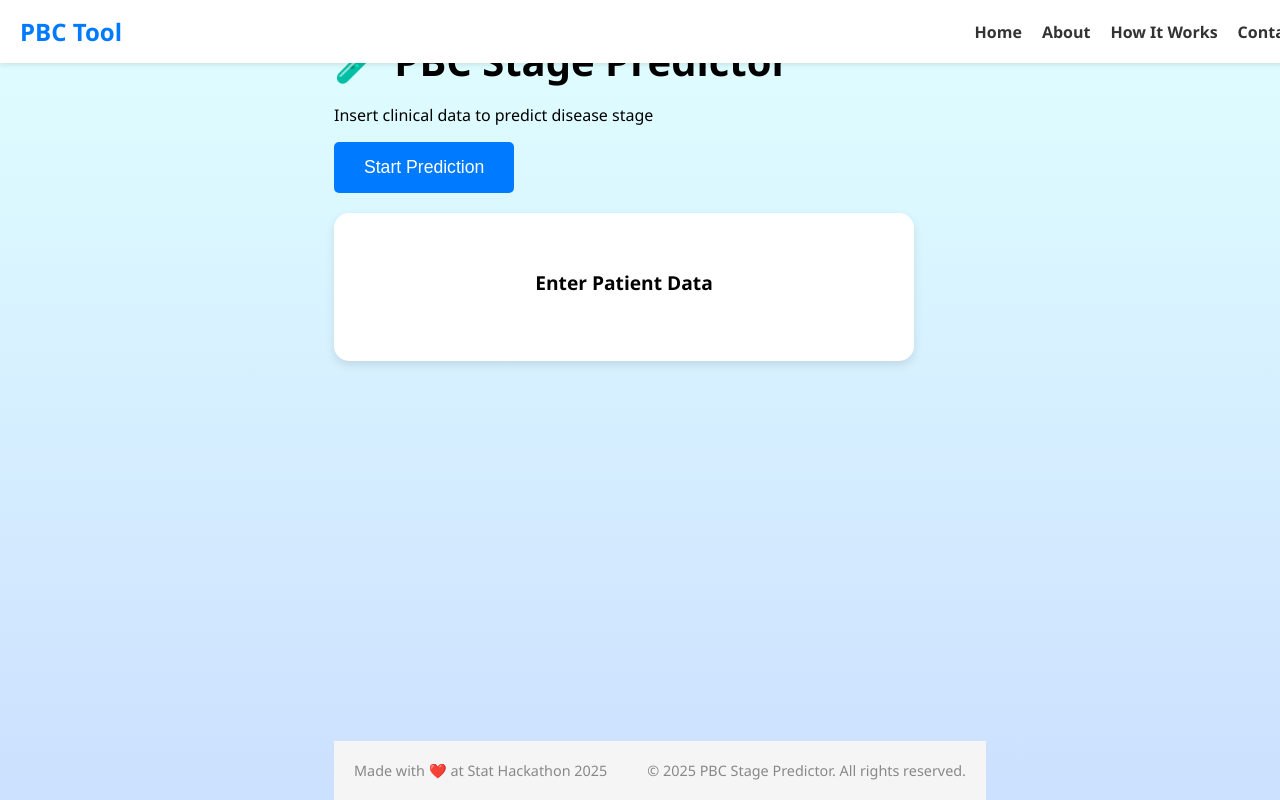
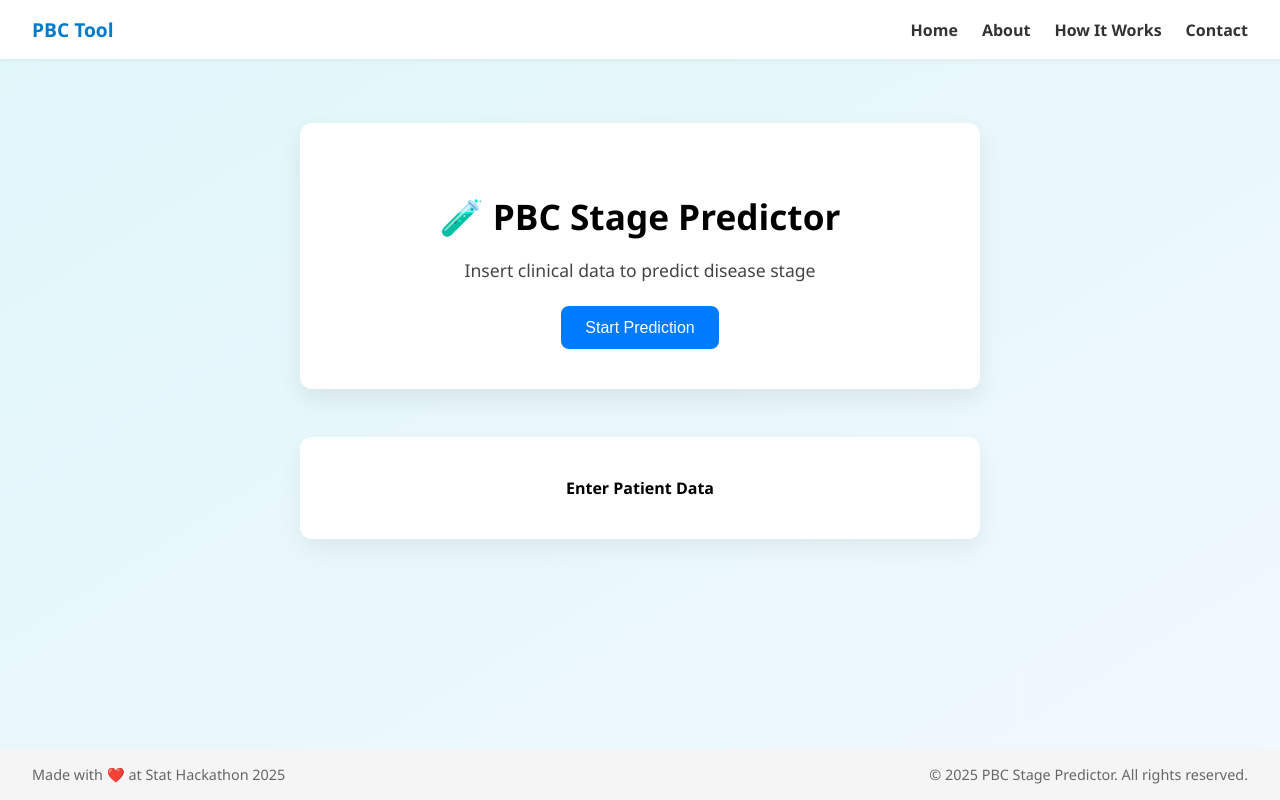
Before and after one commit to 63rude/Stat-Hackathon-Website, a React (Vite) app: page / in a window 1280 px wide. Built offline with nearby package versions, Linux system fonts and the light colour scheme.

Commit message:
Fix minor layout and interaction bugs

```diff
--- a/index.html
+++ b/index.html
@@ -4,26 +4,17 @@
     <meta charset="UTF-8" />
     <meta name="viewport" content="width=device-width, initial-scale=1.0" />
     <title>PBC Stage Predictor</title>
-    <link rel="stylesheet" href="/style.css" />
     <style>
       html, body {
-        height: 100%;
         margin: 0;
         padding: 0;
         font-family: 'Segoe UI', sans-serif;
         background: linear-gradient(to bottom right, #e0f7fa, #f1f8ff);
-      }
-
-      body {
-        display: flex;
-        flex-direction: column;
-        min-height: 100vh;
+        height: 100%;
       }
 
       #root {
-        flex: 1;
-        display: flex;
-        flex-direction: column;
+        min-height: 100vh;
       }
     </style>
   </head>
--- a/src/App.jsx
+++ b/src/App.jsx
@@ -1,26 +1,125 @@
 import React from 'react';
-import Navbar from './components/Navbar';
-import Hero from './components/Hero';
-import FormCard from './components/FormCard';
-import Footer from './components/Footer';
 
 function App() {
-  return (
-    <div style={{
+  const styles = {
+    container: {
       minHeight: '100vh',
       display: 'flex',
-      flexDirection: 'column'
-    }}>
-      <Navbar />
+      flexDirection: 'column',
+      fontFamily: 'Segoe UI, sans-serif',
+      background: 'linear-gradient(to bottom right, #e0f7fa, #f1f8ff)',
+    },
+    navbar: {
+      display: 'flex',
+      justifyContent: 'space-between',
+      alignItems: 'center',
+      padding: '1rem 2rem',
+      backgroundColor: '#fff',
+      boxShadow: '0 2px 5px rgba(0, 0, 0, 0.05)',
+      position: 'sticky',
+      top: 0,
+      zIndex: 1000,
+    },
+    navLinks: {
+      display: 'flex',
+      gap: '1.5rem',
+      fontWeight: 600,
+    },
+    navLink: {
+      textDecoration: 'none',
+      color: '#333',
+    },
+    logo: {
+      fontWeight: 'bold',
+      color: '#007acc',
+      fontSize: '1.2rem',
+    },
+    hero: {
+      margin: '4rem auto 3rem auto',
+      background: '#fff',
+      padding: '2.5rem',
+      borderRadius: '12px',
+      boxShadow: '0 10px 25px rgba(0, 0, 0, 0.08)',
+      textAlign: 'center',
+      maxWidth: '600px',
+      width: '90%',
+    },
+    heroTitle: {
+      fontSize: '2.2rem',
+      marginBottom: '1rem',
+    },
+    heroSubtitle: {
+      fontSize: '1.1rem',
+      marginBottom: '1.5rem',
+      color: '#444',
+    },
+    button: {
+      backgroundColor: '#007bff',
+      color: '#fff',
+      padding: '0.8rem 1.5rem',
+      border: 'none',
+      borderRadius: '8px',
+      fontSize: '1rem',
+      cursor: 'pointer',
+    },
+    formCard: {
+      background: '#fff',
+      padding: '2.5rem',
+      borderRadius: '12px',
+      boxShadow: '0 10px 25px rgba(0, 0, 0, 0.06)',
+      maxWidth: '600px',
+      margin: '2rem auto',
+      width: '90%',
+      textAlign: 'center',
+      fontWeight: 'bold',
+    },
+    footer: {
+      backgroundColor: '#f5f5f5',
+      padding: '1rem 2rem',
+      display: 'flex',
+      justifyContent: 'space-between',
+      flexWrap: 'wrap',
+      alignItems: 'center',
+      fontSize: '0.9rem',
+      color: '#666',
+    },
+  };
+
+  return (
+    <div style={styles.container}>
+      <nav style={styles.navbar}>
+        <div style={styles.logo}>PBC Tool</div>
+        <div style={styles.navLinks}>
+          <a href="#" style={styles.navLink}>Home</a>
+          <a href="#" style={styles.navLink}>About</a>
+          <a href="#" style={styles.navLink}>How It Works</a>
+          <a href="#" style={styles.navLink}>Contact</a>
+        </div>
+      </nav>
 
       <main style={{ flex: 1 }}>
-        <Hero />
-        <div id="form-section">
-          <FormCard />
+        <section style={styles.hero}>
+          <h1 style={styles.heroTitle}>🧪 PBC Stage Predictor</h1>
+          <p style={styles.heroSubtitle}>Insert clinical data to predict disease stage</p>
+          <button
+            style={styles.button}
+            onClick={() =>
+              document.getElementById('form-section')?.scrollIntoView({ behavior: 'smooth' })
+            }
+          >
+            Start Prediction
+          </button>
+        </section>
+
+        <div id="form-section" style={styles.formCard}>
+          Enter Patient Data
         </div>
       </main>
 
-      <Footer />
+      <footer style={styles.footer}>
+        <div>Made with ❤️ at Stat Hackathon 2025</div>
+        <div>© 2025 PBC Stage Predictor. All rights reserved.</div>
+      </footer>
     </div>
   );
 }
--- a/src/assets/style.css
+++ /dev/null
@@ -1,80 +0,0 @@
-/* GLOBAL RESET */
-* {
-  box-sizing: border-box;
-  margin: 0;
-  padding: 0;
-}
-
-/* NAVBAR */
-.navbar {
-  width: 100%;
-  background-color: #fff;
-  padding: 3rem 2rem;
-  display: flex;
-  justify-content: center;
-  align-items: center;
-  box-shadow: 0 2px 5px rgba(0, 0, 0, 0.05);
-  z-index: 1000;
-  overflow-x: hidden; /* Changed from auto to hidden to prevent subtle clipping */
-  position: sticky;
-  top: 0;
-}
-
-.logo {
-  font-size: 1.5rem;
-  font-weight: bold;
-  color: #007bff;
-  white-space: nowrap;
-}
-
-.nav-links {
-  display: flex;
-  flex-wrap: wrap;
-  gap: 1.5rem;
-  list-style: none;
-  white-space: nowrap;
-  margin: 0;
-  padding: 0;
-}
-
-.nav-links a {
-  text-decoration: none;
-  color: #333;
-  font-weight: 600;
-  transition: color 0.3s ease;
-}
-
-.nav-links a:hover {
-  color: #007acc;
-}
-
-/* FOOTER */
-.footer {
-  background-color: #f5f5f5;
-  padding: 1rem 2rem;
-  display: flex;
-  justify-content: space-between;
-  flex-wrap: wrap;
-  align-items: center;
-  font-size: 0.9rem;
-  color: #666;
-  margin-top: 2rem;
-  width: 100%;
-}
-
-.footer > div {
-  margin-bottom: 0.5rem;
-}
-
-/* MOBILE RESPONSIVENESS */
-@media (max-width: 600px) {
-  .footer {
-    flex-direction: column;
-    text-align: center;
-  }
-
-  .nav-links {
-    justify-content: center;
-    flex-wrap: wrap;
-  }
-}
--- a/src/components/Footer.jsx
+++ /dev/null
@@ -1,10 +0,0 @@
-import React from 'react';
-
-export default function Footer() {
-  return (
-    <footer className="footer">
-      <div className="footer-left">Made with ❤️ at Stat Hackathon 2025</div>
-      <div className="footer-right">© 2025 PBC Stage Predictor. All rights reserved.</div>
-    </footer>
-  );
-}
--- a/src/components/FormCard.jsx
+++ /dev/null
@@ -1,10 +0,0 @@
-import React from 'react';
-
-export default function FormCard() {
-  return (
-    <div className="form-card" id="form-section">
-      <h2>Enter Patient Data</h2>
-      {/* Your form inputs here */}
-    </div>
-  );
-}
--- a/src/components/Hero.jsx
+++ /dev/null
@@ -1,13 +0,0 @@
-import React from 'react';
-
-export default function Hero() {
-  return (
-    <section className="hero">
-      <h1>🧪 PBC Stage Predictor</h1>
-      <p>Insert clinical data to predict disease stage</p>
-      <button onClick={() => document.getElementById('form-section')?.scrollIntoView({ behavior: 'smooth' })}>
-        Start Prediction
-      </button>
-    </section>
-  );
-}
--- a/src/components/Navbar.jsx
+++ /dev/null
@@ -1,16 +0,0 @@
-// src/components/Navbar.jsx
-import React from 'react';
-
-export default function Navbar() {
-  return (
-    <nav className="navbar">
-      <div className="logo">PBC Tool</div>
-      <ul className="nav-links">
-        <li><a href="#">Home</a></li>
-        <li><a href="#">About</a></li>
-        <li><a href="#">How It Works</a></li>
-        <li><a href="#">Contact</a></li>
-      </ul>
-    </nav>
-  );
-}
```
Also changed, not shown: src/pages/Home.jsx (deleted, +0 -18 lines).
